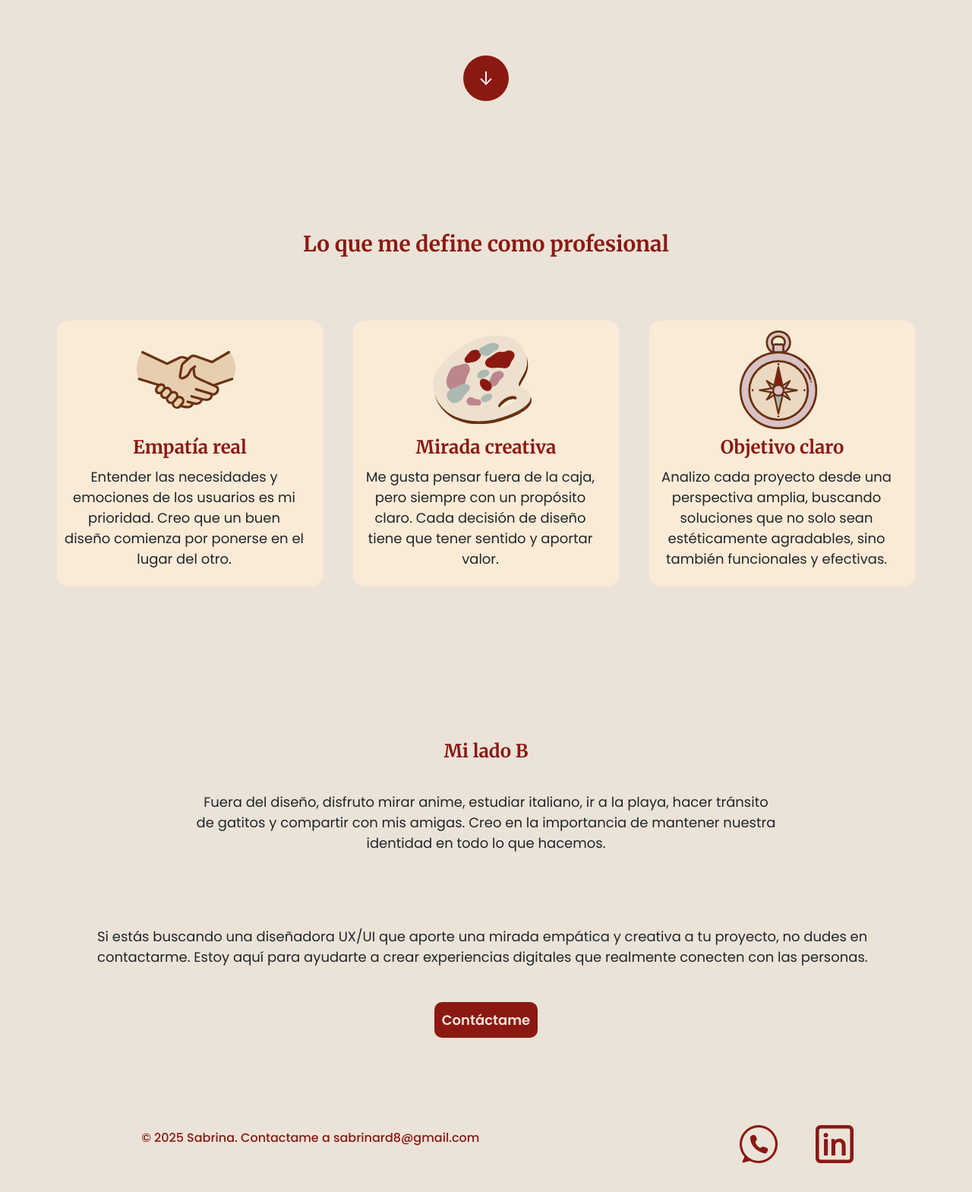
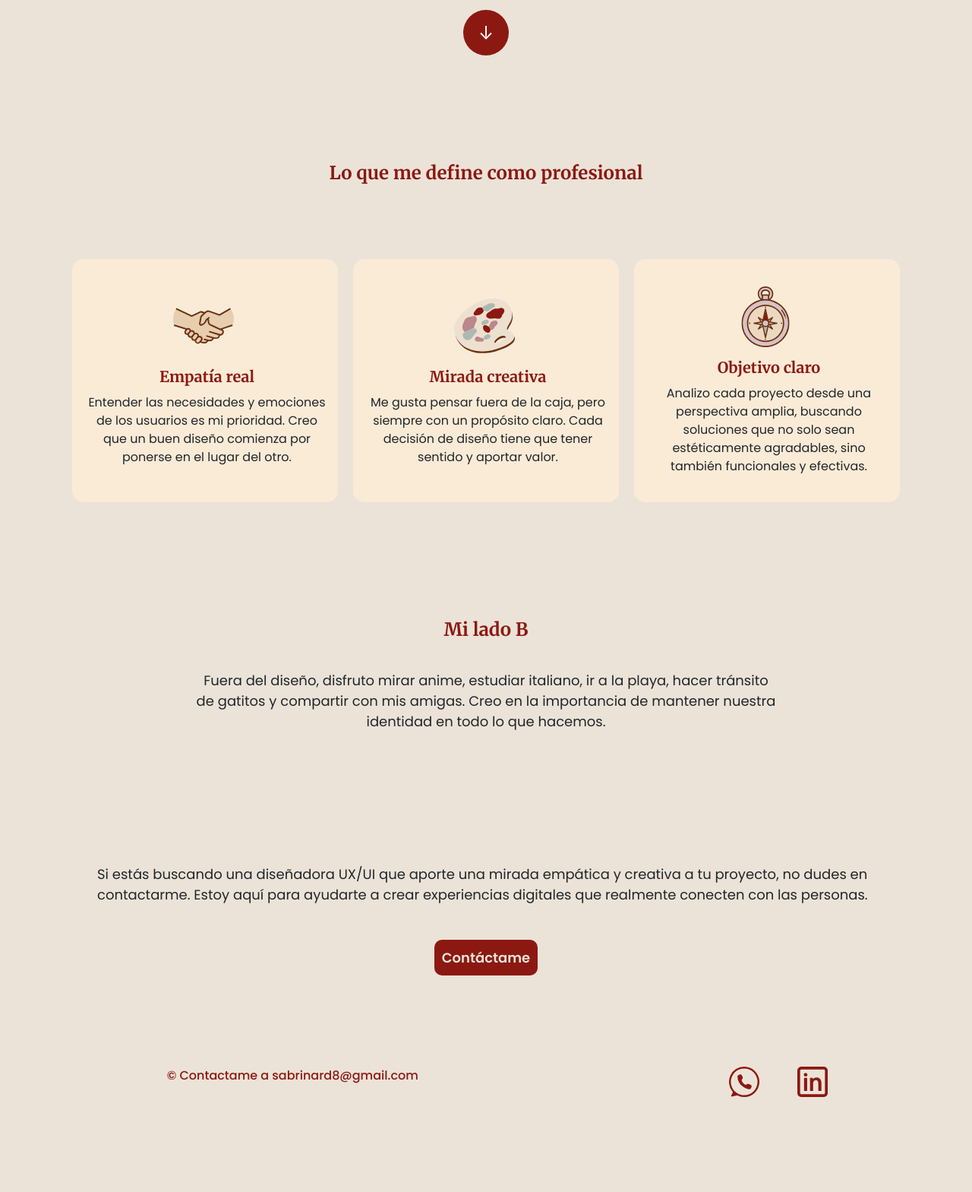
Before and after one commit to sabrird96/sabrird96.github.io, a website: page pages/sobre-mi.html in a window 1280 px wide. Shown: the part 469-2038 px from the top of the page at 76% size. After the commit the page ends 1983 px from the top, so only its background shows below. Drawn offline with nearby package versions, Linux system fonts and the light colour scheme.

Commit message:
portfolio

```diff
--- a/pages/sobre-mi.html
+++ b/pages/sobre-mi.html
@@ -104,7 +104,7 @@
         </section>
     </main>
     <footer> <!-- Pie de página -->
-        <p>&copy; 2025 Sabrina. Contactame a sabrinard8@gmail.com</p>
+        <p>&copy; Contactame a sabrinard8@gmail.com</p>
         <div class="footer-icons">
             <a href="https://wa.me/5493624600322" target="_blank"><img src="../img/whatsapp.svg" alt="icono de WhatsApp"></a>
             <a href="https://www.linkedin.com/in/sabrinaruizdiaz/"><img src="../img/linkedin icon.svg" alt="icono de Linkedin"></a>
--- a/scss/base/_funcionalidades.scss
+++ b/scss/base/_funcionalidades.scss
@@ -17,8 +17,7 @@
 
 .definiciones-scroll article {
     width: 350px;
-    height: 350px;
+    height: 320px;
     border-radius: 15px;
     background-color: antiquewhite;
-    margin: 10px;
 }
--- a/scss/base/_queries.scss
+++ b/scss/base/_queries.scss
@@ -20,6 +20,7 @@
     }
 
     .hero .cabeza-gatito {
+        display: none;
         width: 95px;
         height: auto;
         position: absolute;
@@ -28,6 +29,7 @@
     }
 
     .hero .cuerpo-gatito {
+        display: none;
         width: 190px;
         height: auto;
         position: absolute;
@@ -36,6 +38,7 @@
     }
 
     .hero .cola-gatito {
+        display: none;
         width: 40px;
         height: auto;
         position: absolute;
--- a/scss/components/_footer.scss
+++ b/scss/components/_footer.scss
@@ -21,7 +21,7 @@ footer {
         display: flex;
         align-items: center;
         justify-content: center;
-        width: 50px;
+        width: 40px;
         height: auto;
     }
 }
--- a/scss/estilos.scss
+++ b/scss/estilos.scss
@@ -59,11 +59,11 @@
         }
 
         img {
-                width: 370px;
+                width: 340px;
                 height: auto;
                 position: absolute;
-                right: 160px;
-                bottom: 70px;
+                right: 100px;
+                bottom: 30px;
         }
 
         .nota-musical {
@@ -75,6 +75,7 @@
         }
 
         .cabeza-gatito {
+                display: none;
                 width: 105px;
                 height: auto;
                 position: absolute;
@@ -83,6 +84,7 @@
         }
 
         .cuerpo-gatito {
+                display: none;
                 width: 220px;
                 height: auto;
                 position: absolute;
@@ -91,6 +93,7 @@
         }
 
         .cola-gatito {
+                display: none;
                 width: 60px;
                 height: auto;
                 position: absolute;
@@ -126,7 +129,6 @@
                 font-size: 28px;
                 color: #8B1912;
                 text-decoration: underline;
-                margin-top: 10%;
         }
 
         p {
@@ -361,7 +363,6 @@
                 font-size: 18px;
                 font-weight: 600;
                 text-align: center;
-                margin-top: 30px;
                 width: 60%;
         }
 }
@@ -370,10 +371,10 @@
         h3 {
                 text-align: center;
                 font-family: 'Merriweather', serif;
-                font-size: 28px;
+                font-size: 24px;
                 font-weight: 700;
                 color: #8B1912;
-                margin-top: 15%;
+                margin-top: 10%;
         }
 }
 
@@ -382,32 +383,33 @@
         flex-direction: column;
         align-items: center;
         justify-content: center;
-        margin: 10px 0;
+        margin: 5px 0;
 
 
         img {
-                width: 130px;
-                height: 130px;
-                margin-right: 10px;
+                width: 80px;
+                height: 80px;
+                margin-right: 5px;
+                margin-bottom: 15px;
         }
 
         div {
                 h4 {
                         font-family: 'Merriweather', serif;
-                        font-size: 24px;
+                        font-size: 20px;
                         font-weight: 700;
                         color: #8B1912;
                         text-align: center;
-                        margin: 10px;
+                        margin: 0 0 0 5px;
                 }
 
                 p {
                         font-family: 'Poppins', sans-serif;
-                        font-size: 18px;
+                        font-size: 16px;
                         margin-top: 10px;
                         width: 90%;
                         text-align: center;
-                        margin: 10px;
+                        margin: 10px 0 0 20px;
                 }
 
         }
@@ -418,7 +420,7 @@
         flex-direction: column;
         align-items: center;
         justify-content: center;
-        margin: 10% 0 30px 0;
+        margin: 5% 0 10% 0;
 
         h3 {
                 font-family: 'Merriweather', serif;
@@ -477,7 +479,8 @@
         display: flex;
         justify-content: center;
         align-items: center;
-        height: 600px;
+        height: 650px;
+
 
         p {
                 font-family: poppins, sans-serif;
```
Also changed, not shown: index.html (+1 -1 lines), pages/contacto.html (+1 -1 lines), pages/proyectos.html (+1 -1 lines), css/estilos.css, 1 other file.
